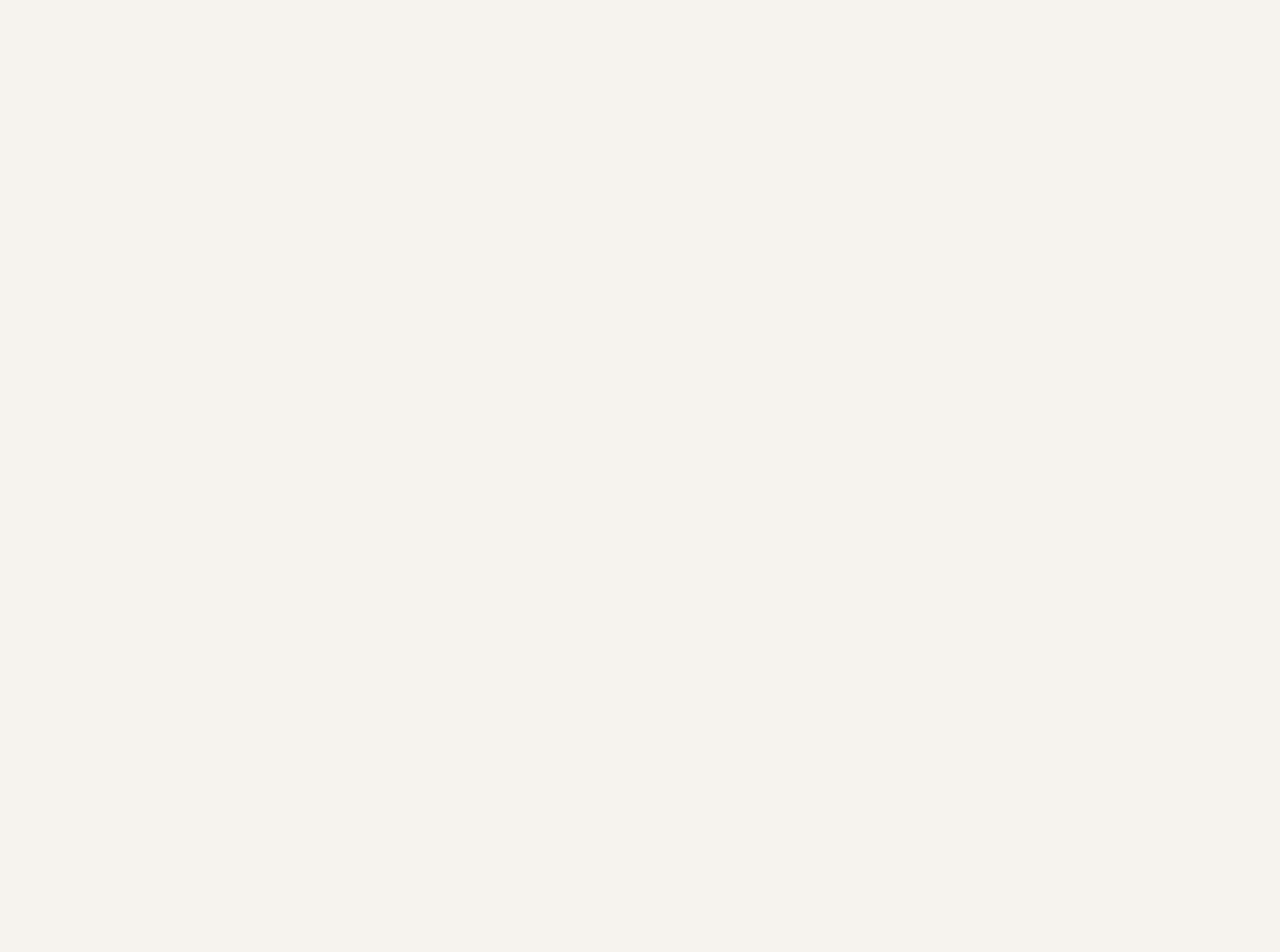
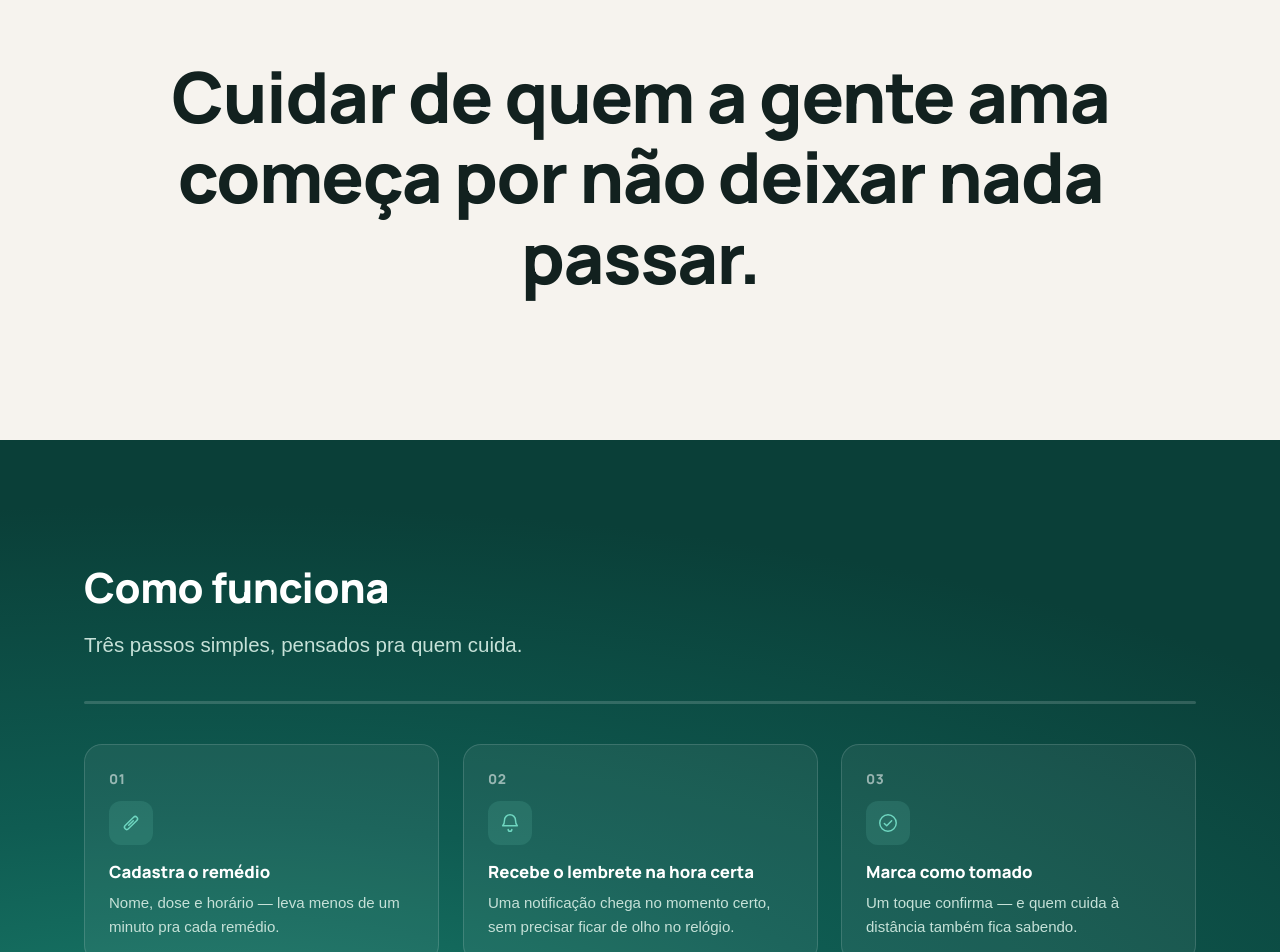
Before and after one commit to jahncarlos125/mylittle-redirect, a Next.js app: page / in a window 1280 px wide. Shown: the part 940-1892 px from the top of the page. Before the commit the page ends 852 px from the top, so only its background shows below. Built offline with nearby package versions, Linux system fonts and the light colour scheme; a web font is replaced by a local one.

Commit message:
feat: manifesto + como funciona (pin + parallax)

```diff
--- a/app/globals.css
+++ b/app/globals.css
@@ -179,3 +179,65 @@ html[data-invite="1"] #invite-overlay{display:flex}
   html{scroll-behavior:auto}
   *{animation-duration:.001ms !important;transition-duration:.001ms !important}
 }
+
+/* ============================================================
+   MANIFESTO — cena 2, creme. Só uma frase (reveal por linha,
+   data-animate="line", tratado em components/Landing.js) com
+   bastante respiro em volta.
+   ============================================================ */
+.manifesto{background:var(--cream);color:var(--ink)}
+.manifesto__inner{
+  max-width:var(--maxw);margin-inline:auto;padding:clamp(5.5rem,12vw,9rem) var(--pad-x);
+  text-align:center;
+}
+.manifesto__text{
+  font-weight:800;font-size:var(--fs-display);line-height:1.14;letter-spacing:-.02em;
+  max-width:20ch;margin-inline:auto;
+}
+
+/* ============================================================
+   COMO FUNCIONA — cena 3, teal (mesma família do Hero). Seção
+   marcada com data-pin: o useGSAP central prende a seção por um
+   trecho curto de scroll enquanto a barra de progresso e o
+   número decorativo de cada passo se destacam; os ícones ganham
+   um parallax leve. Tudo isso é pulado sob reduced-motion — aqui
+   fica só a cena estática, legível e sem overflow.
+   ============================================================ */
+.how{
+  position:relative;overflow:hidden;isolation:isolate;color:#fff;
+  padding:clamp(5rem,9vw,7.5rem) 0;
+  background:radial-gradient(120% 90% at 15% 100%, #1a7d6b 0%, var(--teal) 45%, var(--deep) 100%);
+}
+.how__inner{max-width:var(--maxw);margin-inline:auto;padding-inline:var(--pad-x)}
+.how__title{font-weight:800;font-size:var(--fs-h2);letter-spacing:-.01em}
+.how__sub{margin-top:var(--space-12);color:var(--mint-l);font-size:var(--fs-lead);max-width:46ch}
+
+.how__track{display:block;margin-top:var(--space-40);height:3px;border-radius:999px;background:rgba(255,255,255,.16);overflow:hidden}
+.how__track-fill{display:block;height:100%;width:100%;background:var(--mint);transform:scaleX(1);transform-origin:left}
+.js .how__track-fill{transform:scaleX(0)}
+.reduced .how__track-fill,.no-js .how__track-fill{transform:scaleX(1)}
+
+.how__steps{
+  list-style:none;margin:var(--space-40) 0 0;padding:0;
+  display:grid;grid-template-columns:repeat(3,1fr);gap:var(--space-24);
+}
+.step{
+  position:relative;background:rgba(255,255,255,.06);border:1px solid rgba(255,255,255,.14);
+  border-radius:18px;padding:var(--space-24);
+}
+.step__num{
+  display:block;font-weight:800;font-size:.85rem;letter-spacing:.04em;
+  color:rgba(255,255,255,.55);
+}
+.step__icon{
+  display:inline-flex;align-items:center;justify-content:center;
+  width:44px;height:44px;border-radius:12px;margin-top:var(--space-12);
+  background:rgba(111,214,192,.14);color:var(--mint);
+}
+.step__icon svg{width:22px;height:22px}
+.step__title{margin-top:var(--space-16);font-weight:800;font-size:1.05rem;line-height:1.3}
+.step__text{margin-top:var(--space-8);color:var(--mint-l);font-size:.94rem;line-height:1.55}
+
+@media (max-width:860px){
+  .how__steps{grid-template-columns:1fr}
+}
--- a/app/page.js
+++ b/app/page.js
@@ -2,6 +2,8 @@ import InviteOverlay from '@/components/InviteOverlay'
 import Landing from '@/components/Landing'
 import Nav from '@/components/Nav'
 import Hero from '@/components/Hero'
+import Manifesto from '@/components/Manifesto'
+import HowItWorks from '@/components/HowItWorks'
 
 export default function Home() {
   return (
@@ -11,7 +13,9 @@ export default function Home() {
         <Nav />
         <main id="conteudo" className="landing">
           <Hero />
-          {/* Demais secoes da landing entram nas proximas tasks (T5-T6) */}
+          <Manifesto />
+          <HowItWorks />
+          {/* Demais secoes da landing entram nas proximas tasks (T6) */}
         </main>
       </Landing>
     </>
--- /dev/null
+++ b/components/HowItWorks.js
@@ -0,0 +1,75 @@
+/**
+ * Cena 3: teal, mesma família do Hero. Três passos como <ol> semântico —
+ * a numeração "de verdade" fica a cargo do próprio <ol> para leitores de
+ * tela; o número grande e o ícone em cada <li> são só decoração
+ * (aria-hidden). A seção carrega data-pin: o useGSAP central (Landing.js)
+ * prende (`pin`) a seção por um trecho curto de scroll enquanto a barra de
+ * progresso e os números destacam os passos, e aplica um parallax leve nos
+ * ícones — tudo isso pulado sob prefers-reduced-motion (ver Landing.js).
+ */
+const STEPS = [
+  {
+    title: "Cadastra o remédio",
+    text: "Nome, dose e horário — leva menos de um minuto pra cada remédio.",
+    icon: (
+      <svg viewBox="0 0 24 24" fill="none" stroke="currentColor" strokeWidth="1.6" strokeLinecap="round" strokeLinejoin="round" aria-hidden="true" focusable="false">
+        <rect x="3" y="9.5" width="18" height="5" rx="2.5" transform="rotate(-45 12 12)" />
+        <line x1="9.5" y1="14.5" x2="14.5" y2="9.5" />
+      </svg>
+    ),
+  },
+  {
+    title: "Recebe o lembrete na hora certa",
+    text: "Uma notificação chega no momento certo, sem precisar ficar de olho no relógio.",
+    icon: (
+      <svg viewBox="0 0 24 24" fill="none" stroke="currentColor" strokeWidth="1.6" strokeLinecap="round" strokeLinejoin="round" aria-hidden="true" focusable="false">
+        <path d="M6 9a6 6 0 0 1 12 0c0 4 1.5 5.5 2 6H4c.5-.5 2-2 2-6Z" />
+        <path d="M10 19a2 2 0 0 0 4 0" />
+      </svg>
+    ),
+  },
+  {
+    title: "Marca como tomado",
+    text: "Um toque confirma — e quem cuida à distância também fica sabendo.",
+    icon: (
+      <svg viewBox="0 0 24 24" fill="none" stroke="currentColor" strokeWidth="1.6" strokeLinecap="round" strokeLinejoin="round" aria-hidden="true" focusable="false">
+        <circle cx="12" cy="12" r="9" />
+        <path d="M8 12.5l2.6 2.6L16 9.5" />
+      </svg>
+    ),
+  },
+];
+
+export default function HowItWorks() {
+  return (
+    <section className="how" id="como-funciona" data-pin>
+      <div className="how__inner">
+        <h2 className="how__title" data-animate="up">
+          Como funciona
+        </h2>
+        <p className="how__sub" data-animate="up">
+          Três passos simples, pensados pra quem cuida.
+        </p>
+
+        <span className="how__track" aria-hidden="true">
+          <span className="how__track-fill" data-progress-fill />
+        </span>
+
+        <ol className="how__steps">
+          {STEPS.map((step, i) => (
+            <li className="step" data-animate="up" key={step.title}>
+              <span className="step__num" aria-hidden="true">
+                {String(i + 1).padStart(2, "0")}
+              </span>
+              <span className="step__icon" aria-hidden="true">
+                {step.icon}
+              </span>
+              <h3 className="step__title">{step.title}</h3>
+              <p className="step__text">{step.text}</p>
+            </li>
+          ))}
+        </ol>
+      </div>
+    </section>
+  );
+}
--- a/components/Landing.js
+++ b/components/Landing.js
@@ -155,6 +155,42 @@ export default function Landing({ children }) {
         );
       });
 
+      /* ---- Como funciona: pin curto + barra de progresso + parallax dos
+         ícones. O pin dura só 60% da altura da viewport (não o suficiente
+         pra travar o scroll) e usa scrub, então acompanha o dedo/roda em
+         vez de tocar animação por conta própria. A entrada dos .step (fade
+         + up) continua por conta do [data-animate="up"] genérico acima;
+         aqui só animamos propriedades que não conflitam com ela (a barra
+         de progresso, a cor/escala do número decorativo e o yPercent do
+         ícone), pra não competir por x/y/opacity do mesmo elemento. */
+      const pinSection = document.querySelector("[data-pin]");
+      if (pinSection) {
+        const pinRange = { trigger: pinSection, start: "top top", end: "+=60%" };
+
+        ScrollTrigger.create({ ...pinRange, pin: true, pinSpacing: true, scrub: 1 });
+
+        gsap.fromTo(
+          "[data-progress-fill]",
+          { scaleX: 0 },
+          { scaleX: 1, ease: "none", transformOrigin: "left", scrollTrigger: { ...pinRange, scrub: 1 } }
+        );
+
+        gsap.timeline({ scrollTrigger: { ...pinRange, scrub: 1 } }).to(".step__num", {
+          color: "#6fd6c0" /* --mint */,
+          scale: 1.12,
+          stagger: 0.5,
+          ease: "none",
+        });
+
+        gsap.utils.toArray("[data-pin] .step__icon").forEach((icon) => {
+          gsap.to(icon, {
+            yPercent: -10,
+            ease: "none",
+            scrollTrigger: { trigger: icon, start: "top bottom", end: "bottom top", scrub: true },
+          });
+        });
+      }
+
       ScrollTrigger.refresh();
     },
     { scope: root }
--- /dev/null
+++ b/components/Manifesto.js
@@ -0,0 +1,24 @@
+/**
+ * Cena 2: intervalo creme entre o Hero (teal) e Como funciona (teal). Uma
+ * única frase-manifesto, sem CTA — só espaço para respirar e fixar a ideia
+ * central antes dos passos. O reveal por linha (data-animate="line") é
+ * aplicado pelo useGSAP central em components/Landing.js; aqui só marcamos
+ * o atributo e montamos as linhas em .line > .line__i, no mesmo padrão do
+ * <h1> do Hero.
+ */
+export default function Manifesto() {
+  return (
+    <section className="manifesto">
+      <div className="manifesto__inner">
+        <h2 className="manifesto__text" data-animate="line">
+          <span className="line">
+            <span className="line__i">Cuidar de quem a gente ama</span>
+          </span>
+          <span className="line">
+            <span className="line__i">começa por não deixar nada passar.</span>
+          </span>
+        </h2>
+      </div>
+    </section>
+  );
+}
```
